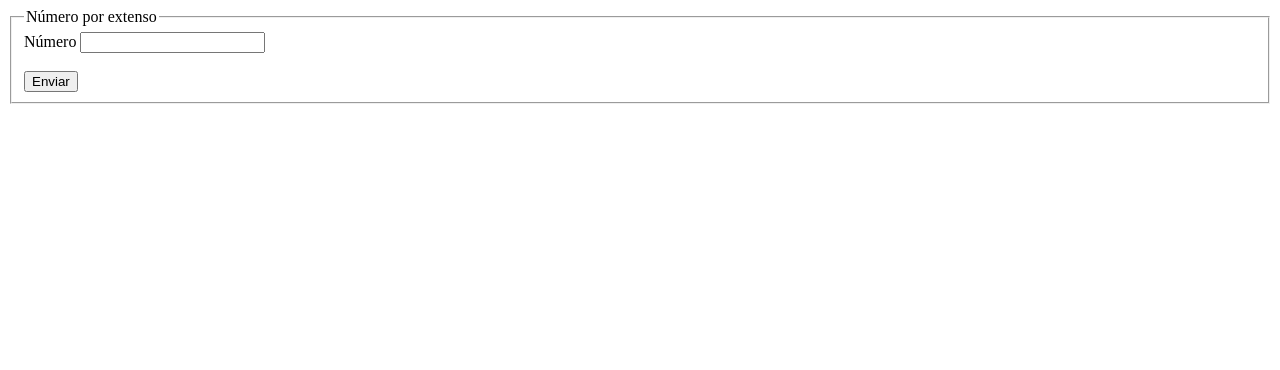
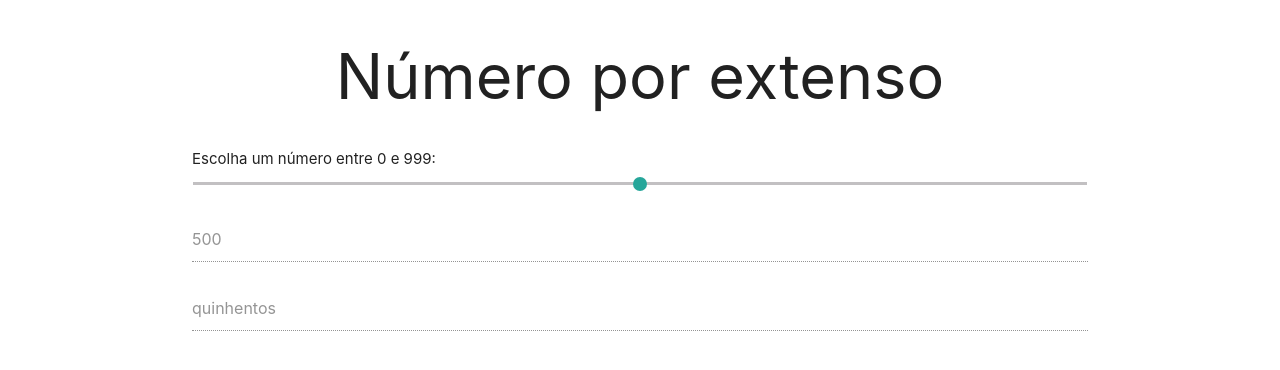
Before and after one commit to wellperez/IGTI, a plain HTML site: page index.html in a window 1280 px wide. Drawn offline with nearby package versions, Linux system fonts and the light colour scheme.

Commit message:
feat: add range input

```diff
--- a/extenso.js
+++ b/extenso.js
@@ -28,21 +28,16 @@ String.prototype.extenso = function(c){
 window.addEventListener("load", start);
 
 function start() {
-  var form = document.querySelector("form");
-  form.addEventListener("submit", handleSubmit);
-}
+  var input = document.querySelector("#num");
+	var output = document.querySelector("#num-of-range");
+	var outputInWriting = document.querySelector("#num-in-writing");
 
-function handleSubmit(event) {
-  // Evitando o refresh
-  event.preventDefault();
+	output.value = 500;
+	outputInWriting.value = input.value.extenso()
 
-  var input = document.querySelector("#num");
-	var text = input.value;
-	if (text >= 0 && text <= 999) {
-		alert(text.extenso())
-		text = ''
-		input.focus()
-	} else {
-		alert('Número Inválido!')
+
+	input.oninput = function() {
+		output.value = this.value;
+		outputInWriting.value = input.value.extenso();
 	}
 }
--- a/index.html
+++ b/index.html
@@ -4,15 +4,22 @@
   <meta charset="UTF-8">
   <meta name="viewport" content="width=device-width, initial-scale=1.0">
   <title>Números por Extenso</title>
+  <link href="./reset.css" rel="stylesheet">
+  <link href="https://cdnjs.cloudflare.com/ajax/libs/materialize/1.0.0/css/materialize.min.css" rel="stylesheet">
+  <link href="./main.css" rel="stylesheet">
   <script defer type="text/javascript" src="./extenso.js"></script>
 </head>
 <body>
-  <form>
-    <fieldset>
-    <legend>Número por extenso</legend>
-    Número <input type="text" id="num" /><br /><br />
-    <input type="submit" value="Enviar" />
-    </fieldset>
-  </form>
+  <div class="container">
+    <h1 id="title">Número por extenso</h1>
+    <form>
+      <fieldset></fieldset>
+        Escolha um número entre 0 e 999: <input type="range" id="num" min="0" max="999"/><br /><br />
+        <input type="text" id="num-of-range" disabled>
+        <br/> <br/>
+        <input type="text" id="num-in-writing" disabled>
+      </fieldset>
+    </form>
+  </div>
 </body>
 </html>
--- /dev/null
+++ b/main.css
@@ -0,0 +1,3 @@
+h1#title {
+  text-align: center;
+}
--- /dev/null
+++ b/reset.css
@@ -0,0 +1,48 @@
+/* http://meyerweb.com/eric/tools/css/reset/
+   v2.0 | 20110126
+   License: none (public domain)
+*/
+
+html, body, div, span, applet, object, iframe,
+h1, h2, h3, h4, h5, h6, p, blockquote, pre,
+a, abbr, acronym, address, big, cite, code,
+del, dfn, em, img, ins, kbd, q, s, samp,
+small, strike, strong, sub, sup, tt, var,
+b, u, i, center,
+dl, dt, dd, ol, ul, li,
+fieldset, form, label, legend,
+table, caption, tbody, tfoot, thead, tr, th, td,
+article, aside, canvas, details, embed,
+figure, figcaption, footer, header, hgroup,
+menu, nav, output, ruby, section, summary,
+time, mark, audio, video {
+	margin: 0;
+	padding: 0;
+	border: 0;
+	font-size: 100%;
+	font: inherit;
+	vertical-align: baseline;
+}
+/* HTML5 display-role reset for older browsers */
+article, aside, details, figcaption, figure,
+footer, header, hgroup, menu, nav, section {
+	display: block;
+}
+body {
+	line-height: 1;
+}
+ol, ul {
+	list-style: none;
+}
+blockquote, q {
+	quotes: none;
+}
+blockquote:before, blockquote:after,
+q:before, q:after {
+	content: '';
+	content: none;
+}
+table {
+	border-collapse: collapse;
+	border-spacing: 0;
+}
```
